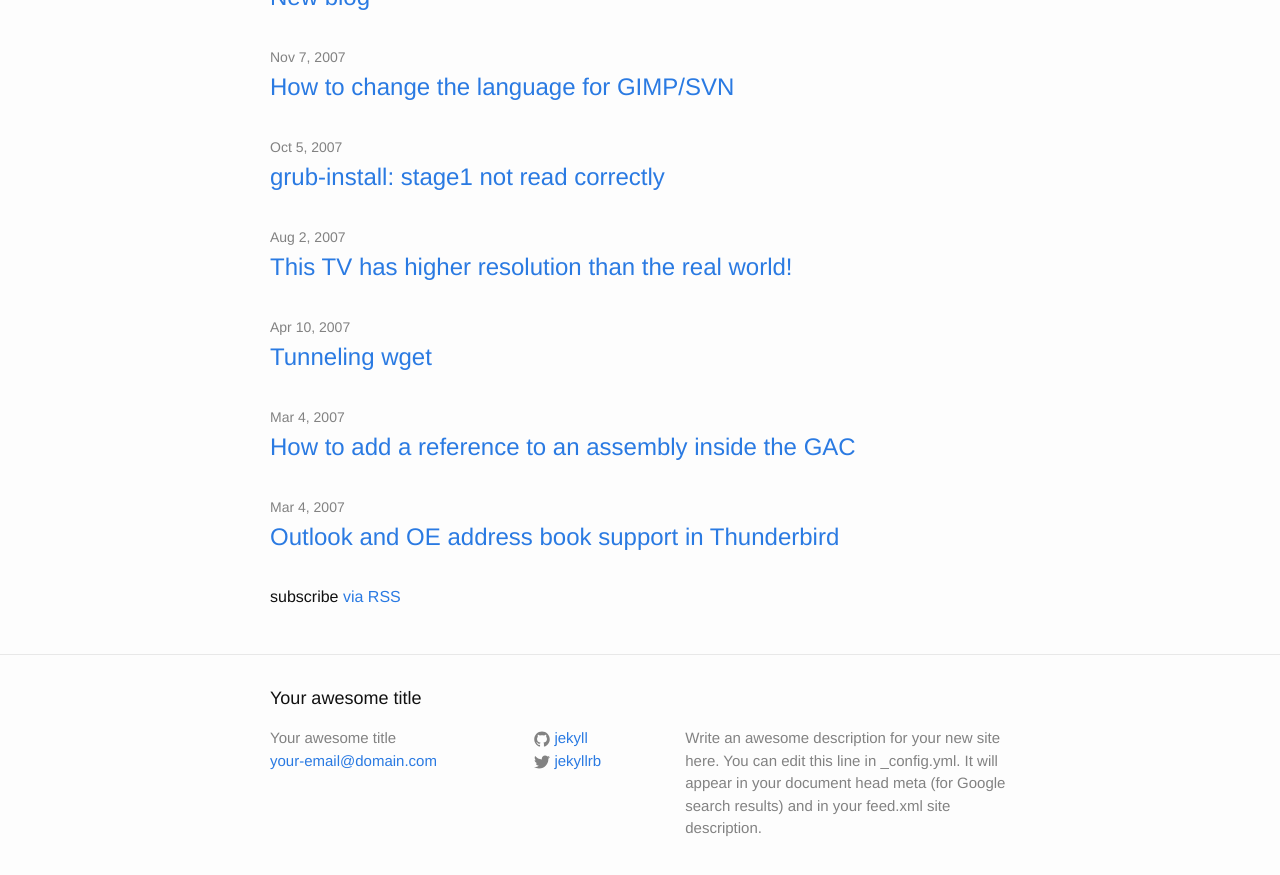
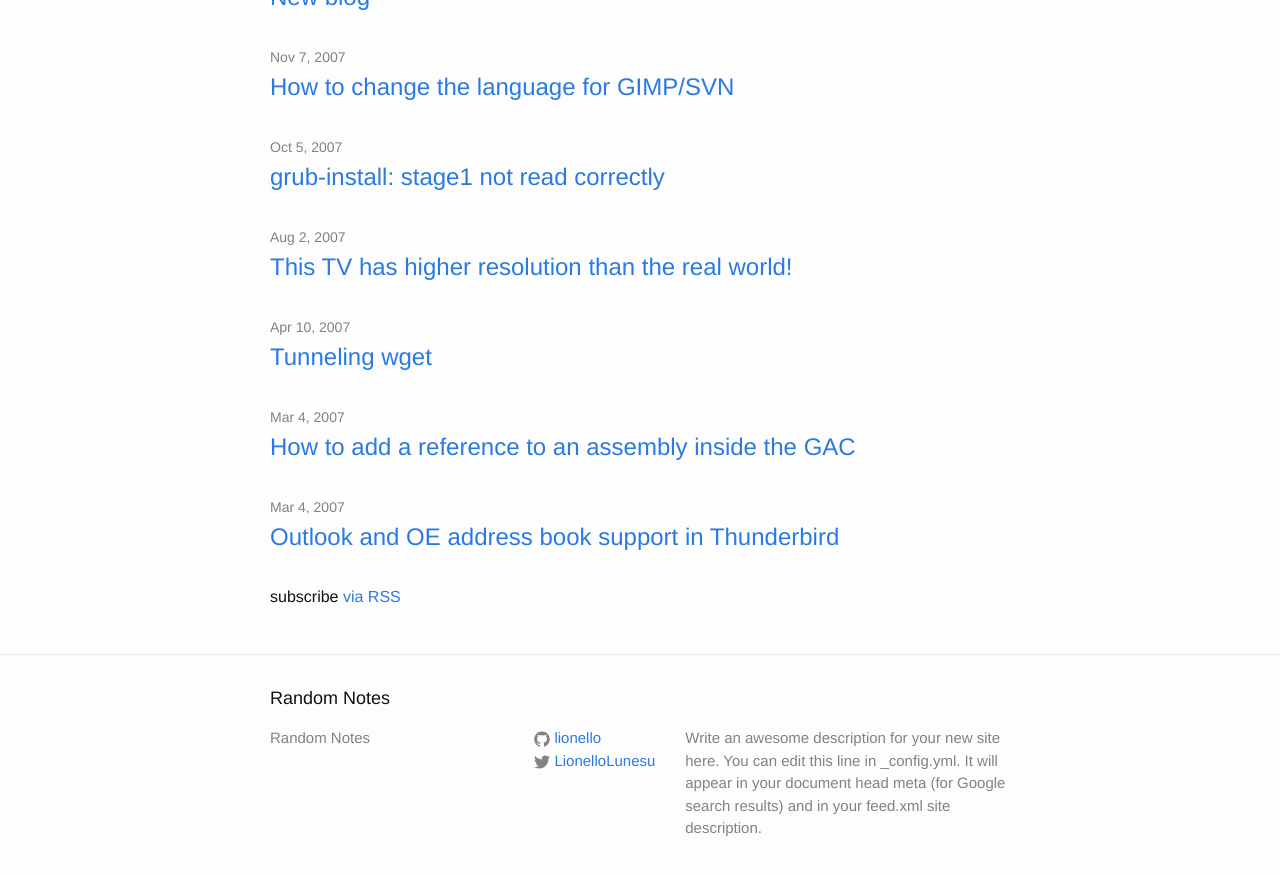
Before and after one commit to lionello/lionello.github.io, a Jekyll site: the page built from index.html, in a window 1280 px wide and 900 px high, scrolled down 12242 px. Shown: the top 875 px of the window. Built offline with Jekyll 4.4.1, drawn with Linux system fonts in a browser that asks for light colours; some of the changed text lies outside the part shown.

Commit message:
No excerpts (workaround)

```diff
--- a/_config.yml
+++ b/_config.yml
@@ -1,14 +1,14 @@
 # Site settings
-title: Your awesome title
-email: your-email@domain.com
+title: Random Notes
 description: > # this means to ignore newlines until "baseurl:"
   Write an awesome description for your new site here. You can edit this
   line in _config.yml. It will appear in your document head meta (for
   Google search results) and in your feed.xml site description.
 baseurl: "" # the subpath of your site, e.g. /blog/
-url: "http://yourdomain.com" # the base hostname & protocol for your site
-twitter_username: jekyllrb
-github_username:  jekyll
+url: "http://lunesu.com" # the base hostname & protocol for your site
+twitter_username: LionelloLunesu
+github_username:  lionello
 
 # Build settings
 markdown: kramdown
+excerpt_separator: ""   # Workaround for http://blog.slaks.net/2013-08-09/jekyll-tag-was-never-closed
```
